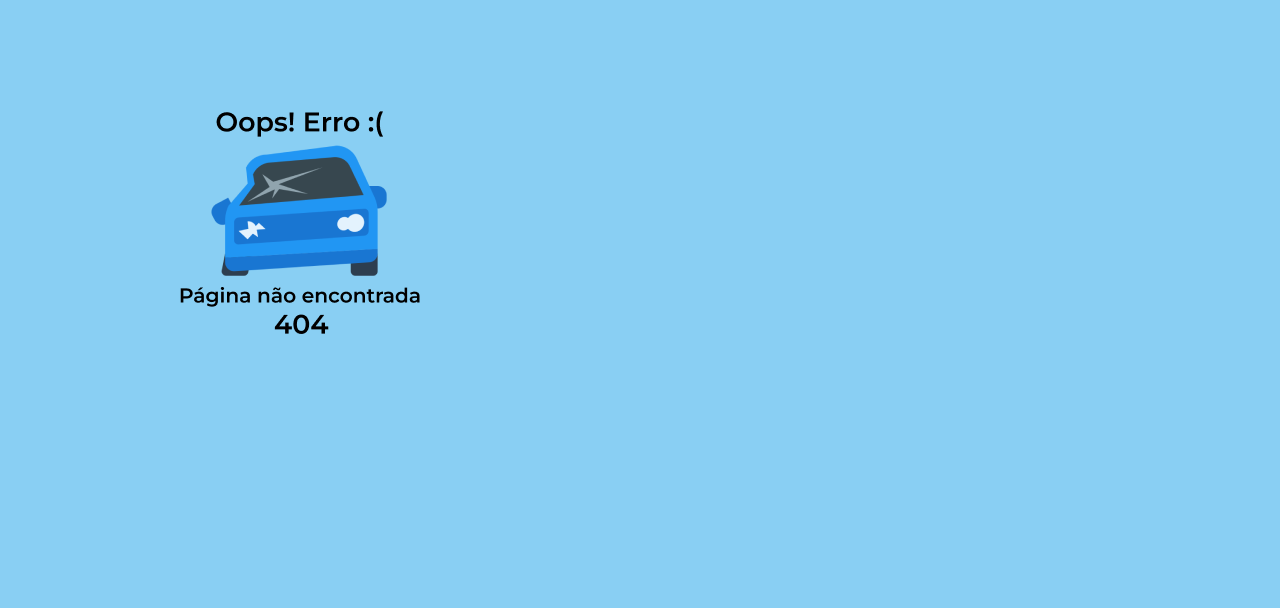
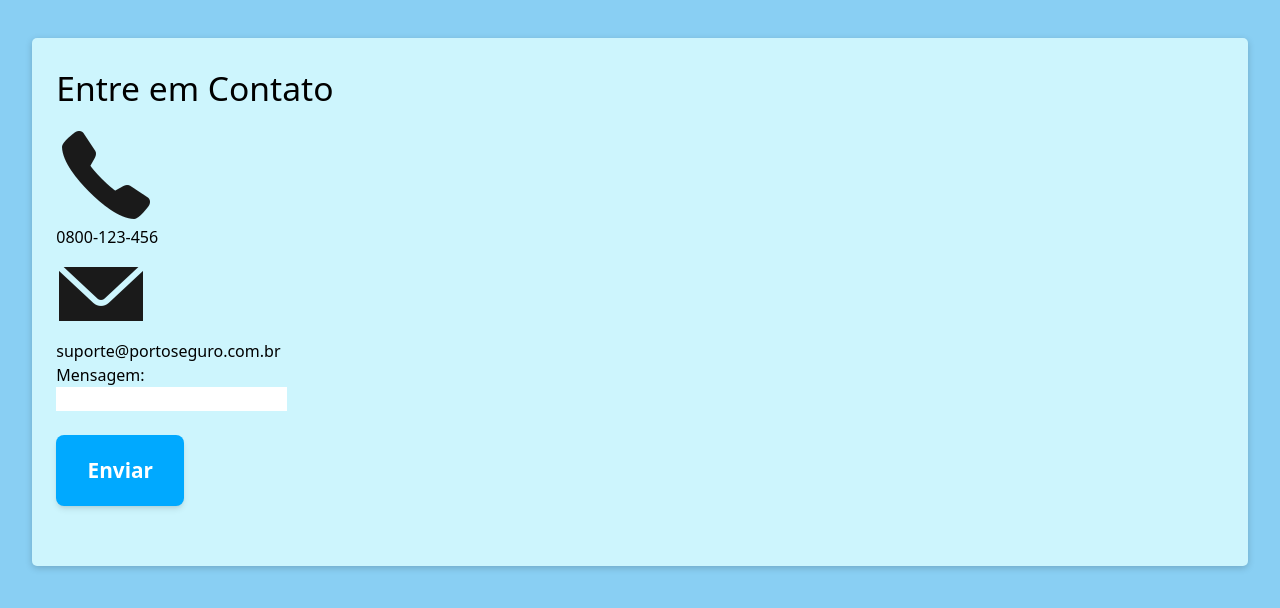
Before and after one commit to felipesora/sprint4-frontend, a Next.js app in the folder carro-seguro/: page /contato in a window 1280 px wide. Before the commit this address had no page. Shown: the top 608 px of the page. Built offline with nearby package versions, Linux system fonts and the light colour scheme.

Commit message:
criação da página de contato

```diff
--- /dev/null
+++ b/carro-seguro/src/app/contato/page.tsx
@@ -0,0 +1,60 @@
+'use client';
+
+import React, { useRef, useState } from 'react';
+import Image from 'next/image';
+import iconTelefone from '../../imagens/icone-telefone.png';
+import iconEmail from '../../imagens/icone-email.png';
+
+export default function Contato() {
+
+  const inputMensagem = useRef<HTMLInputElement | null>(null);
+  const [respostaMensagem, setRespostaMensagem] = useState<string>('');
+
+  const btnContatoClick = (e: React.MouseEvent<HTMLButtonElement>) => {
+    e.preventDefault();
+
+    const mensagemUsuario = inputMensagem.current?.value.trim();
+
+    if ( mensagemUsuario) {
+      setRespostaMensagem(
+        'Obrigado por entrar em contato conosco. Recebemos sua mensagem e nossa equipe retornará o mais breve possível. Agradecemos por escolher a Porto Seguro.'
+      );
+
+      if (inputMensagem.current) inputMensagem.current.value = '';
+    }
+  };
+
+  return (
+    <main>
+      <div id="container_main">
+        <div id="container_contato">
+          <h1 className="titulo_main">Entre em Contato</h1>
+          <div id="box_icones">
+            <div className="flex_contato">
+              <Image src={iconTelefone} alt="Ícone de telefone" className='icones_contato'/>
+              <p>0800-123-456</p>
+            </div>
+            <div className="flex_contato flex_contato2">
+              <Image src={iconEmail} alt="Ícone de e-mail" className='icones_contato'/>
+              <p>suporte@portoseguro.com.br</p>
+            </div>
+          </div>
+          <div id="dados_contato">
+            <form action="#">
+              <label className="texto_dados">Mensagem:</label>
+              <div>
+                <input type="text" id="id_mensagem_usuario" name="mensagem_usuario" required ref={inputMensagem} />
+              </div>
+              <button id="btnContato" className="botao_enviar botao_contato" onClick={btnContatoClick}>
+                Enviar
+              </button>
+            </form>
+          </div>
+          <div id="resposta_botao">
+            {respostaMensagem && <p className="resposta_botao">{respostaMensagem}</p>}
+          </div>
+        </div>
+      </div>
+    </main>
+  );
+}
```
